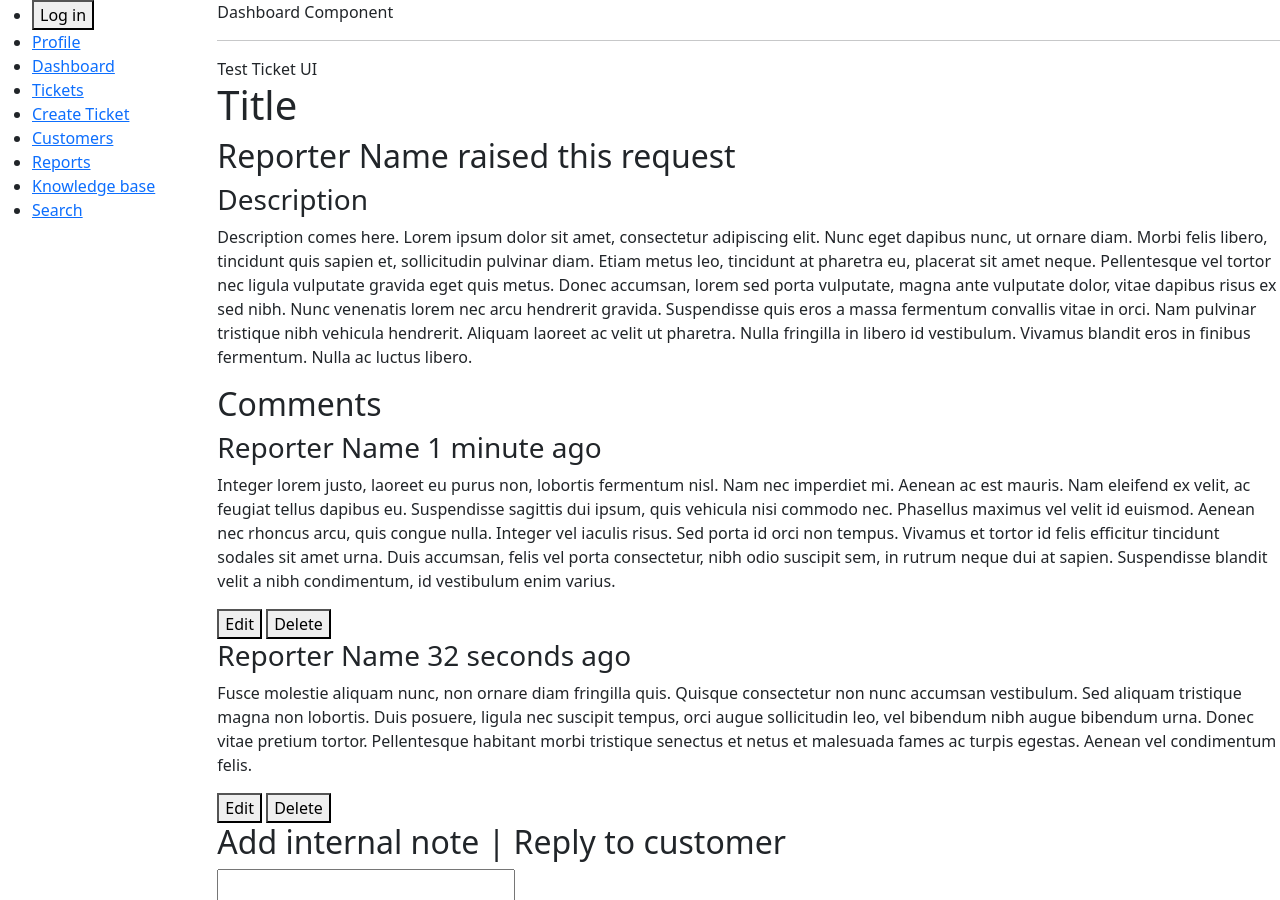
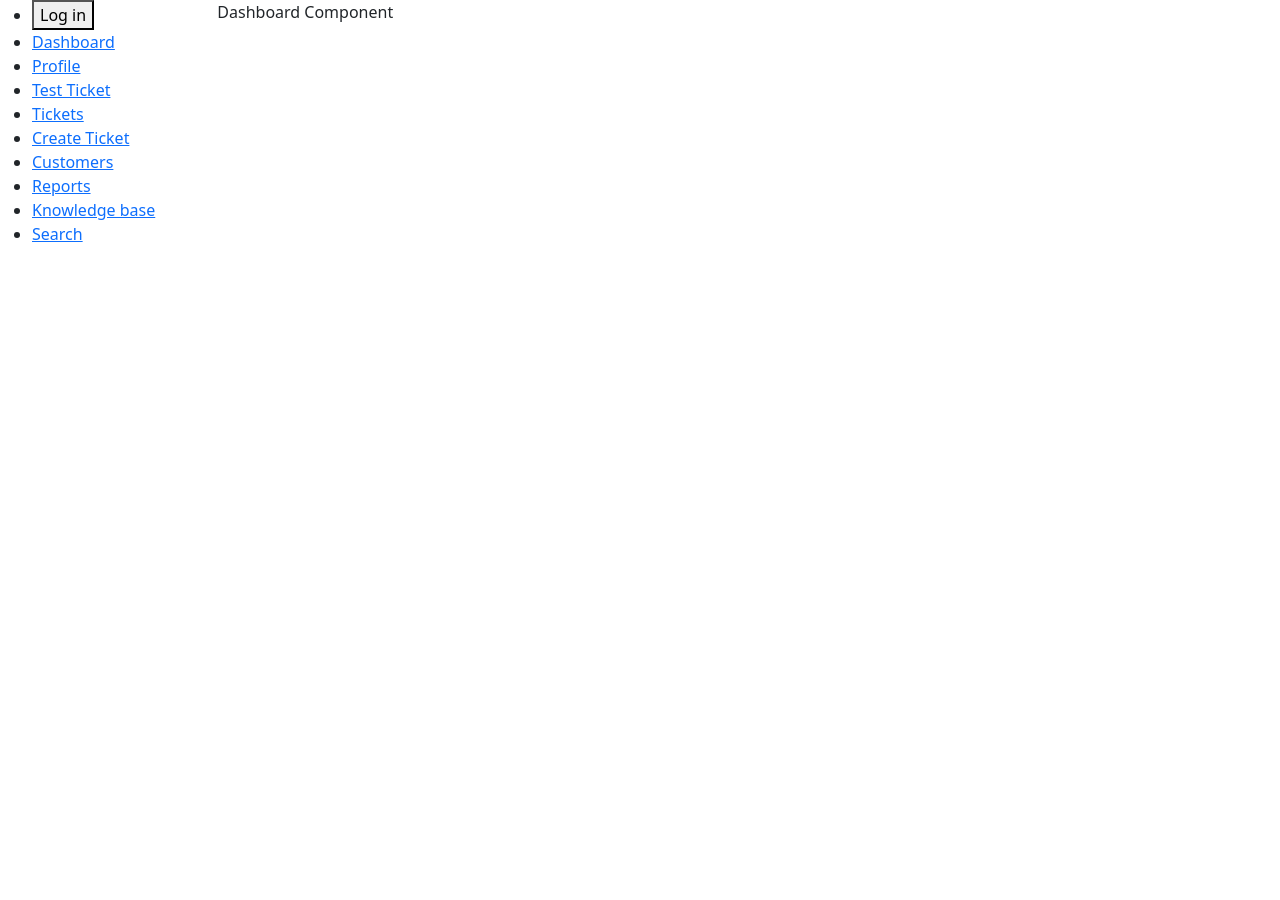
Before and after one commit to RobbieMeijer/helpdesk-ticket-system, a React (Create React App) app in the folder helpdesk-ticket-system/: page /dashboard in a window 1280 px wide. Shown: the top 900 px of the page. After the commit the page ends 800 px from the top, so only its background shows below. Built offline with nearby package versions, Linux system fonts and the light colour scheme; what easybase-react would draw is missing.

Commit message:
add test ticket nav sidebar + moved test ticket comp

```diff
--- a/helpdesk-ticket-system/src/components/App.js
+++ b/helpdesk-ticket-system/src/components/App.js
@@ -9,6 +9,7 @@ import KnowledgeBase from './KnowledgeBase';
 import Search from './Search';
 import CreateTicket from './CreateTicket';
 import Profile from './Profile';
+import Ticket from './Ticket';
 
 const App = () => {
   return (
@@ -18,11 +19,14 @@ const App = () => {
           <Sidebar />
         </div>
         <div className="col-10">
+          <Route path="/dashboard">
+            <Dashboard />
+          </Route>
           <Route path="/profile">
             <Profile />
           </Route>
-          <Route path="/dashboard">
-            <Dashboard />
+          <Route path="/ticket">
+            <Ticket />
           </Route>
           <Route path="/tickets">
             <TicketList />
--- a/helpdesk-ticket-system/src/components/Dashboard.js
+++ b/helpdesk-ticket-system/src/components/Dashboard.js
@@ -2,14 +2,7 @@ import React from 'react';
 import Ticket from './Ticket';
 
 const Dashboard = () => {
-  return (
-    <div>
-      Dashboard Component <br />
-      <hr />
-      Test Ticket UI <br />
-      <Ticket></Ticket>
-    </div>
-  );
+  return <div>Dashboard Component</div>;
 };
 
 export default Dashboard;
--- a/helpdesk-ticket-system/src/components/LoginButton.js
+++ b/helpdesk-ticket-system/src/components/LoginButton.js
@@ -19,8 +19,6 @@ const LoginButton = () => {
         loggedIn: false,
       },
     });
-
-    console.log('systemUser: ', systemUser);
   }, []);
 
   return (
--- a/helpdesk-ticket-system/src/components/Sidebar.js
+++ b/helpdesk-ticket-system/src/components/Sidebar.js
@@ -14,10 +14,13 @@ const Sidebar = () => {
         <ul>
           <li>{isAuthenticated ? <LogoutButton /> : <LoginButton />}</li>
           <li>
+            <NavigationLink href="/dashboard">Dashboard</NavigationLink>
+          </li>
+          <li>
             <NavigationLink href="/profile">Profile</NavigationLink>
           </li>
           <li>
-            <NavigationLink href="/dashboard">Dashboard</NavigationLink>
+            <NavigationLink href="/ticket">Test Ticket</NavigationLink>
           </li>
           <li>
             <NavigationLink href="/tickets">Tickets</NavigationLink>
```
